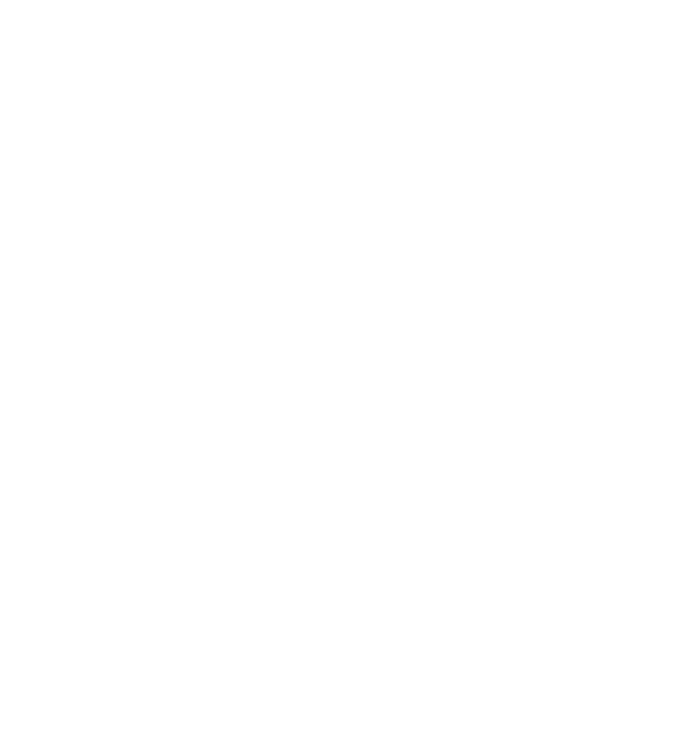
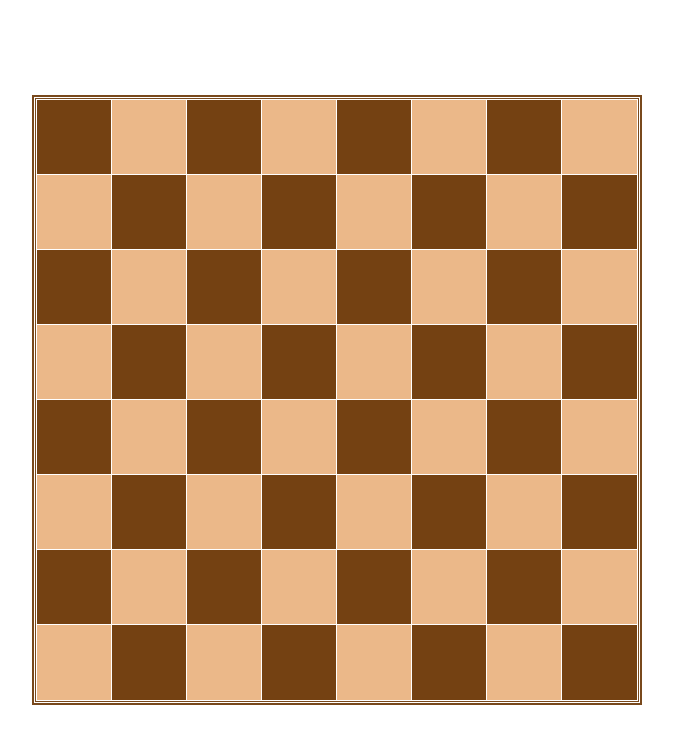
Before and after one commit to ajwjung/knight-travails, a website built with webpack: page src/index.html in a window 1280 px wide. Shown: the whole page, without its empty margins (143-816 px from the left). Built offline with nearby package versions, Linux system fonts and the light colour scheme.

Commit message:
Style gameboard

```diff
--- a/src/styles/style.css
+++ b/src/styles/style.css
@@ -1,4 +1,44 @@
-body {
+* {
+    margin: 0;
+    padding: 0;
+    box-sizing: border-box;
+}
+
+.container {
     height: 100vh;
     width: 100vw;
+    display: grid;
+    grid-template-columns: 3fr 1fr;
 }
+
+.board-container {
+    grid-column: 1;
+    display: flex;
+    justify-content: center;
+    align-items: center;
+}
+
+.board {
+    border: 5px double rgb(121, 73, 28);
+    height: 610px;
+    width: 610px;
+}
+
+.row {
+    display: flex;
+    flex-direction: row-reverse;
+}
+
+.square {
+    width: 75px;
+    height: 75px;
+    outline: 1px solid white;
+}
+
+.dark {
+    background: rgb(116, 65, 18);
+}
+
+.light {
+    background: rgb(235, 184, 137);
+}
```
Also changed, not shown: dist/index.html, dist/main.js.
